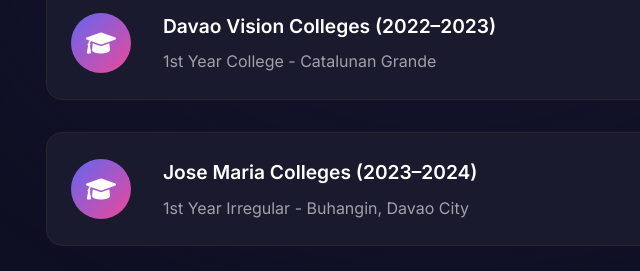
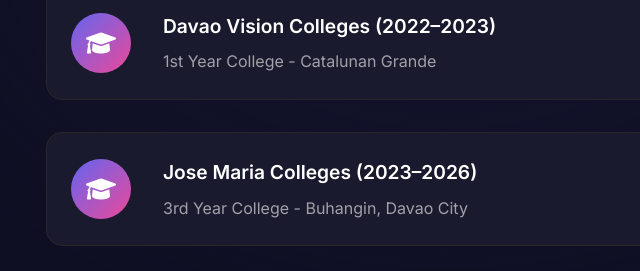
Before and after one commit to Rixyne1/Personal-Portfolio-Website, a plain HTML site: page index.html in a window 1280 px wide. Shown: the part 6094-6365 px from the top of the page, 194-834 px from the left. Drawn offline with nearby package versions, Linux system fonts and the light colour scheme.

Commit message:
Update index.html

```diff
--- a/index.html
+++ b/index.html
@@ -1126,8 +1126,8 @@
       <div class="timeline-item">
         <div class="timeline-icon"><i class="fa fa-graduation-cap"></i></div>
         <div class="timeline-content">
-          <h3>Jose Maria Colleges (2023–2024)</h3>
-          <p>1st Year Irregular - Buhangin, Davao City</p>
+          <h3>Jose Maria Colleges (2023–2026)</h3>
+          <p>3rd Year College - Buhangin, Davao City</p>
         </div>
       </div>
     </div>
@@ -1177,13 +1177,13 @@ function closeMediaModal() {
 
       <!-- Project 2 -->
       <div class="project-card">
-        <img src="images/System2.png" alt="Flame Sensor (Arduino)" class="project-image" onclick="openImageModal('Images/System2.png')">
+        <img src="Images/System2.png" alt="Flame Sensor (Arduino)" class="project-image" onclick="openImageModal('Images/System2.png')">
         <div class="project-content">
           <h3 class="project-title">Arduino Flame Sensor</h3>
           <p class="project-description">A group project on fire detection.</p>
           <p class="project-summary">
             A flame sensor detects infrared emissions from fire and sends a digital signal. Integrated with Arduino for fire safety systems in homes, industries, and vehicles.<br>
-            <strong>Group Members:</strong> Sanchez, Gwyn Rois M.; Obongen, Whellmie Que L.; Lozano, Humphrey Myles C.; Cawayan, Rixyne Kate A.; Solante, Janica B.
+            <strong>Group Members:</strong> Sanchez, Gwyn Rois M. Obongen, Whellmie Que L. Lozano, Humphrey Myles C. Cawayan, Rixyne Kate A. Solante, Janica B.
           </p>
         </div>
       </div>
```
